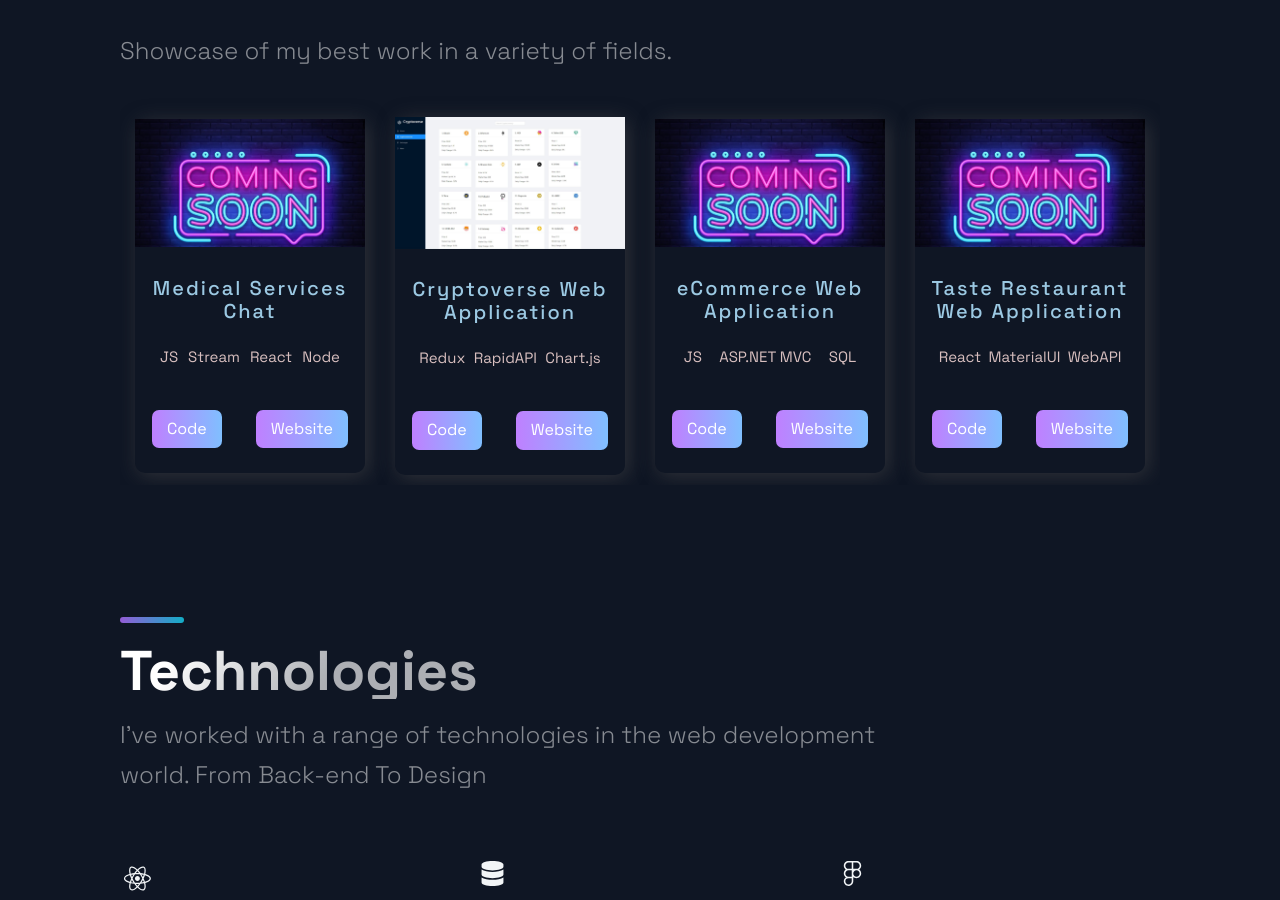
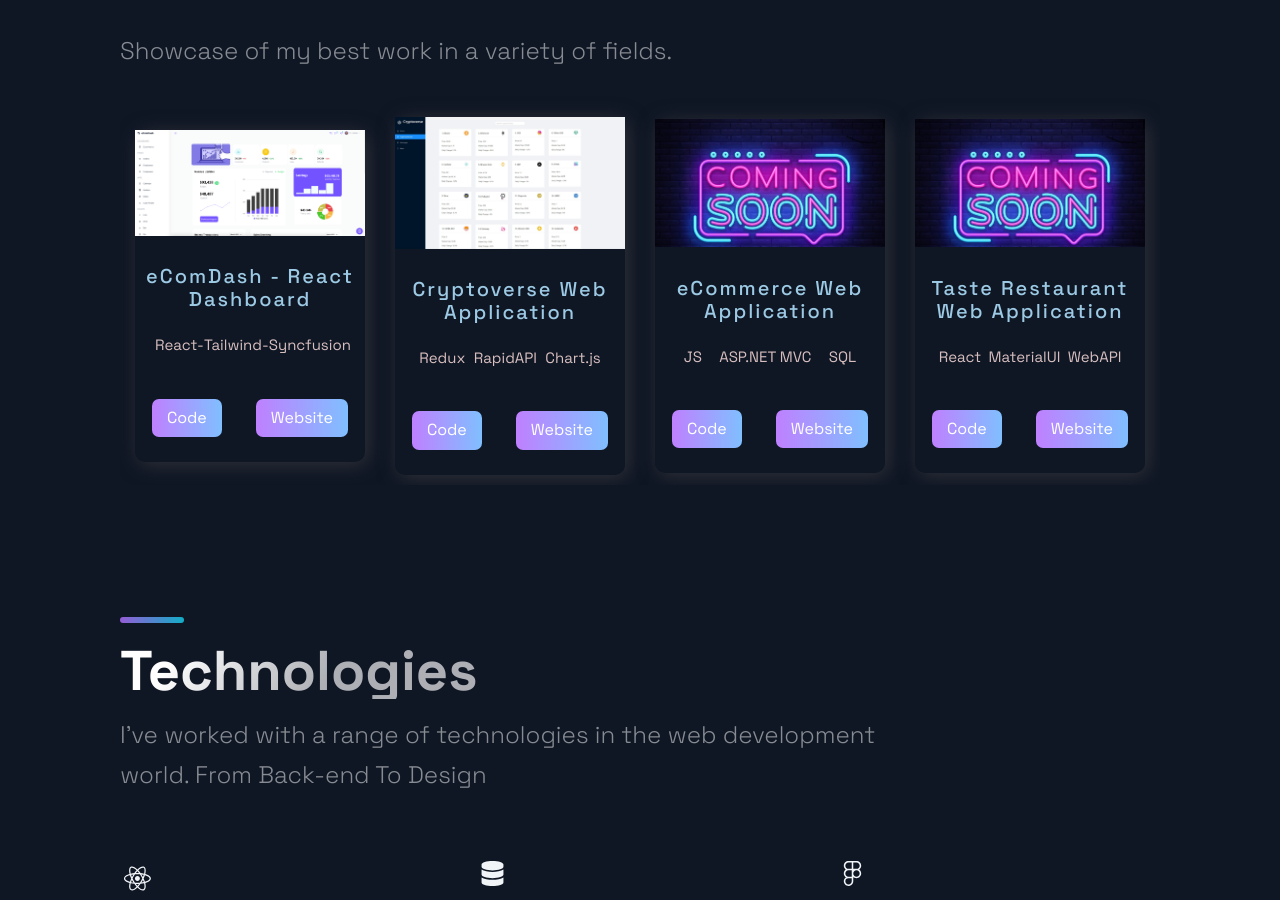
Before and after one commit to shamsrza/Portfolio, a Next.js app: page / in a window 1280 px wide. Shown: the part 803-1703 px from the top of the page. Built offline with nearby package versions, Linux system fonts and the light colour scheme.

Commit message:
Adding new project - eComDash

```diff
--- a/src/constants/constants.js
+++ b/src/constants/constants.js
@@ -1,11 +1,11 @@
 export const projects = [
   {
-    title: "Medical Services Chat",
+    title: "eComDash - React Dashboard",
     // description: "Realtime Chat Messaging App with Authentication & SMS Notifications, Direct and Group Chats, Emojis & Reactions, Built-in Gif support, the ability to edit and delete messages, specialized commands, and much more, this fully responsive Medical Pager. ",
-    image: "/images/coming_soon.jpg",
-    tags: ["JS", "Stream", "React", "Node"],
-    source: "/images/coming_soon.png",
-    visit: "/images/coming_soon.png",
+    image: "/images/eComDash_whiteBg.png",
+    tags: ["React-", "Tailwind-", "Syncfusion"],
+    source: "https://github.com/shamsrza/react-admin-dashboard",
+    visit: "https://ecom-dash.netlify.app/",
     id: 0
   },
   {
```
Also changed, not shown: public/images/eComDash_DarkBg.png (added), public/images/eComDash_whiteBg.png (added).
